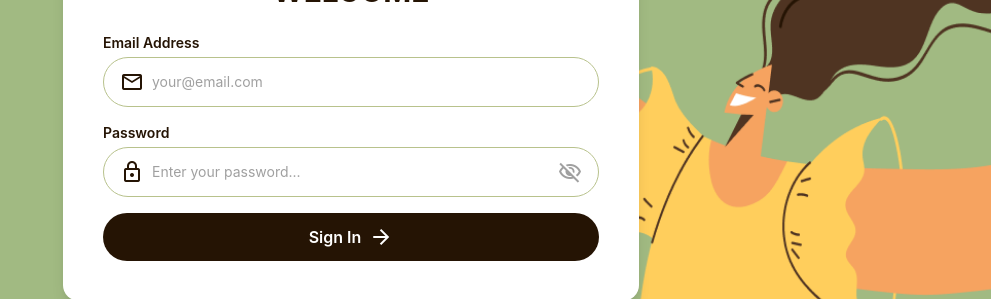
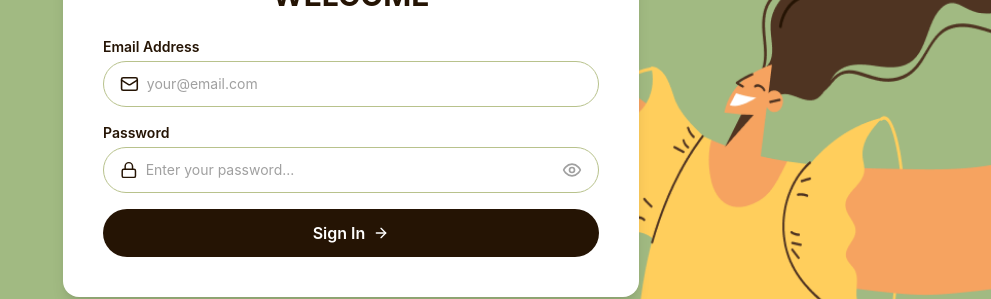
Before and after one commit to DaffaIkhwan/PulihHati-Frontend, a React (Vite) app: page /signin in a window 1280 px wide. Shown: the part 323-622 px from the top of the page, without its empty margins (289-1280 px from the left). Built offline with nearby package versions, Linux system fonts and the light colour scheme.

Commit message:
feat: add lucide-react to replace material-symbols

```diff
--- a/src/auth/LoginForm.jsx
+++ b/src/auth/LoginForm.jsx
@@ -2,6 +2,8 @@ import { useState } from 'react';
 // import cloud1 from '../assets/cloud1.png';
 // import cloud2 from '../assets/cloud2.png';
 import hero from '/hero-login.png';
+import { Mail, Lock, Eye, EyeOff, ArrowRight } from 'lucide-react';
+
 
 const LoginForm = () => {
   const [email, setEmail] = useState('');
@@ -50,7 +52,7 @@ const LoginForm = () => {
               Email Address
             </label>
             <div className={`flex items-center border ${errors.email ? 'border-red-500' : 'border-[#B8C28C]'} rounded-full px-4 py-3`}>
-              <span className="material-symbols-outlined text-[#251404] mr-2">mail</span>
+              <Mail className="w-5 h-5 text-[#251404] mr-2" />
               <input
                 type="email"
                 id="email"
@@ -70,7 +72,7 @@ const LoginForm = () => {
               Password
             </label>
             <div className={`flex items-center border ${errors.password ? 'border-red-500' : 'border-[#B8C28C]'} rounded-full px-4 py-3`}>
-              <span className="material-symbols-outlined text-[#251404] mr-2">lock</span>
+            <Lock className="w-5 h-5 text-[#251404] mr-2" />
               <input
                 type={showPassword ? 'text' : 'password'}
                 id="password"
@@ -80,12 +82,18 @@ const LoginForm = () => {
                 value={password}
                 onChange={(e) => setPassword(e.target.value)}
               />
-              <span
-                className="material-symbols-outlined text-[#A0A0A0] ml-2 cursor-pointer"
+              <button
+                type="button"
                 onClick={() => setShowPassword((prev) => !prev)}
+                className="ml-2"
               >
-                {showPassword ? 'visibility' : 'visibility_off'}
-              </span>
+                {showPassword ? (
+                  <EyeOff className="w-5 h-5 text-[#A0A0A0]" />
+                ) : (
+                  <Eye className="w-5 h-5 text-[#A0A0A0]" />
+                )}
+              </button>
+
             </div>
             {errors.password && <p className="text-xs text-red-500 mt-1">{errors.password}</p>}
           </div>
@@ -95,7 +103,7 @@ const LoginForm = () => {
             type="submit"
             className="bg-[#251404] text-white font-semibold rounded-full w-full py-3 flex items-center justify-center gap-2 hover:bg-[#4F3422] transition-colors duration-300"
           >
-            Sign In <span className="material-symbols-outlined">arrow_forward</span>
+            Sign In <ArrowRight className="w-4 h-4" />
           </button>
         </form>
       </div>
```
